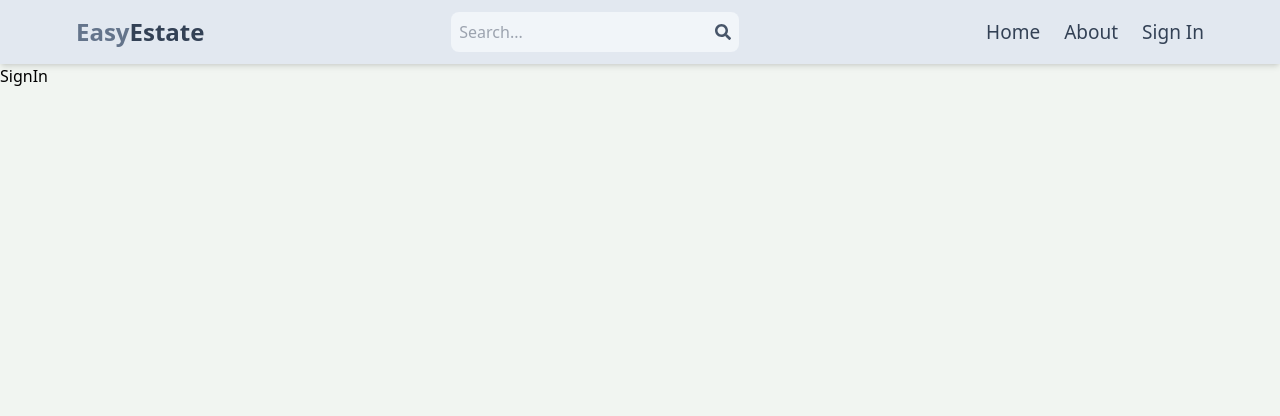
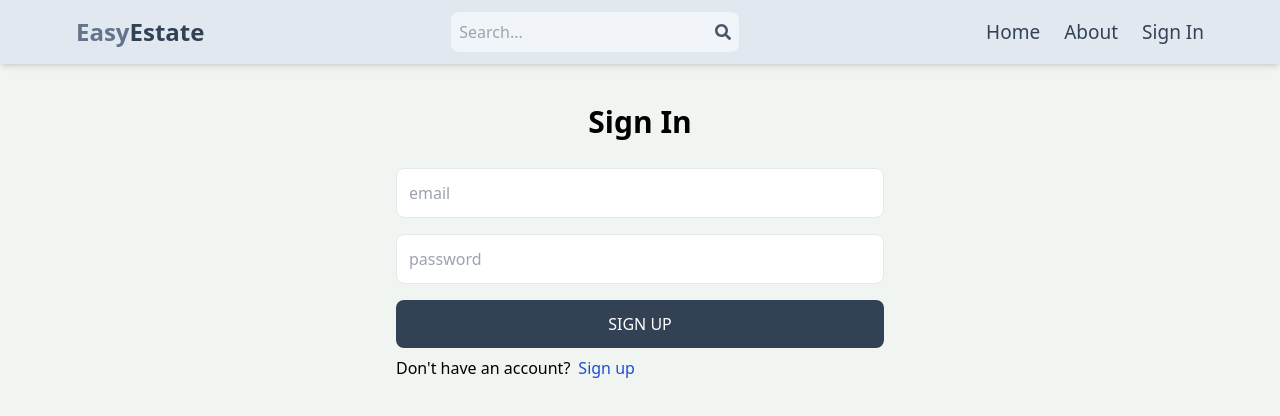
Before and after one commit to MohitCode17/easy-estate-mern, a React (Vite) app in the folder client/: page /sign-in in a window 1280 px wide. Shown: the top 416 px of the page. Built offline with nearby package versions, Linux system fonts and the light colour scheme.

Commit message:
complete sign-in functionality

```diff
--- a/client/src/pages/SignIn.jsx
+++ b/client/src/pages/SignIn.jsx
@@ -1,7 +1,84 @@
-import React from "react";
+import React, { useState } from "react";
+import { Link, useNavigate } from "react-router-dom";
 
 const SignIn = () => {
-  return <div>SignIn</div>;
+  const [formData, setFormData] = useState({});
+  const [error, setError] = useState(null);
+  const [loading, setLoading] = useState(false);
+  const navigate = useNavigate();
+
+  // Handle form Input Values
+  const handleInputChange = (e) => {
+    setFormData({
+      ...formData,
+      [e.target.id]: e.target.value,
+    });
+  };
+
+  // Handle form submission
+  const handleSubmit = async (e) => {
+    e.preventDefault();
+    try {
+      setLoading(true);
+      const res = await fetch("/api/auth/signin", {
+        method: "POST",
+        headers: {
+          "Content-Type": "application/json",
+        },
+        body: JSON.stringify(formData),
+      });
+      const data = await res.json();
+      console.log(data);
+
+      if (data.success === false) {
+        setLoading(false);
+        setError(data.message);
+        return;
+      }
+
+      setLoading(false);
+      setError(null);
+      navigate("/");
+    } catch (error) {
+      setLoading(false);
+      setError(error.message);
+    }
+  };
+
+  return (
+    <div className="max-w-lg mx-auto p-3">
+      <h1 className="text-3xl text-center font-semibold my-7">Sign In</h1>
+      <form onSubmit={handleSubmit} className="flex flex-col gap-4">
+        <input
+          type="email"
+          placeholder="email"
+          id="email"
+          className="border p-3 rounded-lg focus:outline-slate-200"
+          onChange={handleInputChange}
+        />
+        <input
+          type="password"
+          placeholder="password"
+          id="password"
+          className="border p-3 rounded-lg focus:outline-slate-200"
+          onChange={handleInputChange}
+        />
+        <button
+          className="bg-slate-700 text-white p-3 rounded-lg uppercase hover:opacity-95 disabled:opacity-80"
+          disabled={loading}
+        >
+          {loading ? "loading..." : "Sign up"}
+        </button>
+      </form>
+      <div className="mt-2 flex gap-2">
+        <p>Don't have an account?</p>
+        <Link to={"/sign-up"}>
+          <span className="text-blue-700">Sign up</span>
+        </Link>
+      </div>
+      {error && <p className="text-red-500 mt-5">{error}</p>}
+    </div>
+  );
 };
 
 export default SignIn;
```
